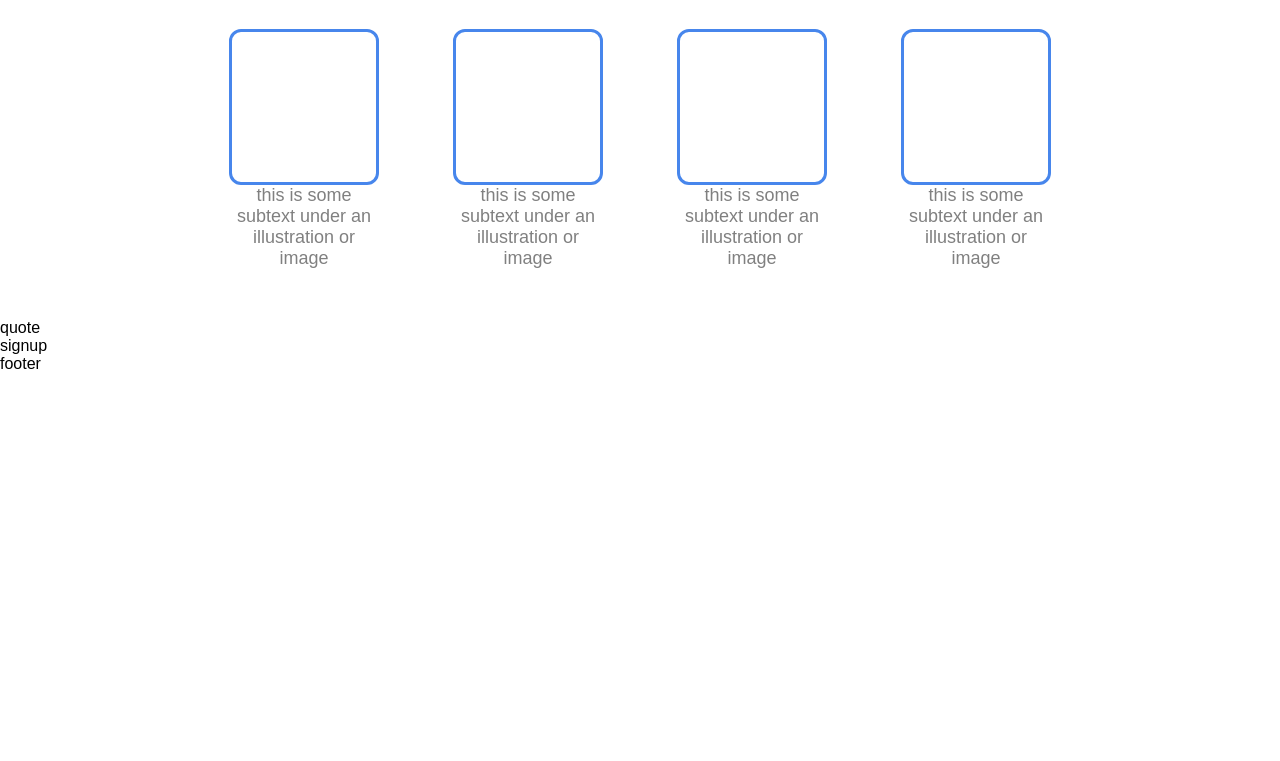
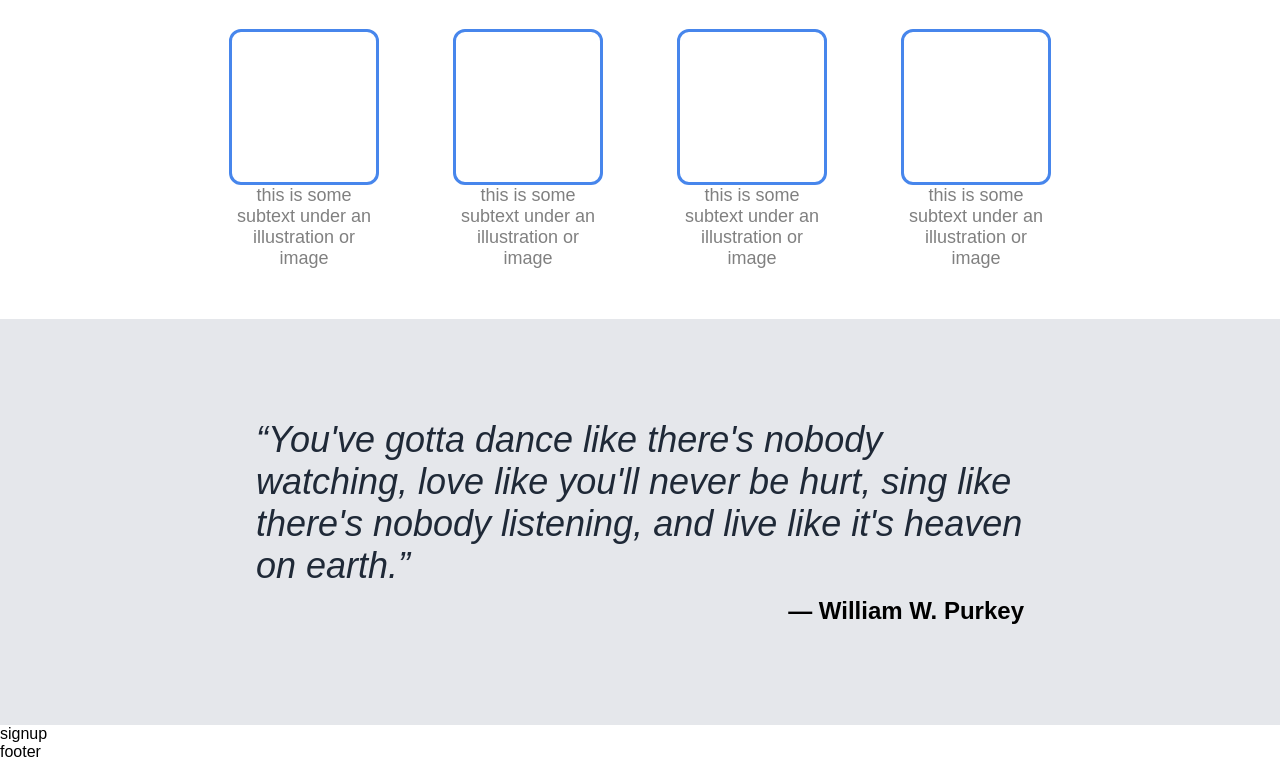
Before and after one commit to edwyip/landingpage, a plain HTML site: page index.html in a window 1280 px wide. Shown: the part 651-1412 px from the top of the page. Before the commit the page ends 1024 px from the top, so only its background shows below. Drawn offline with Linux system fonts and the light colour scheme.

Commit message:
Finished contents and stylings for QUOTE section.

```diff
--- a/index.html
+++ b/index.html
@@ -53,7 +53,12 @@
             </div>
         </div>
     </div>
-    <div class="quote">quote</div>
+    <div class="quote">
+        <div>
+            “You've gotta dance like there's nobody watching, love like you'll never be hurt, sing like there's nobody listening, and live like it's heaven on earth.”
+        </div>
+        <div class="author">― William W. Purkey</div>
+    </div>
     <div class="signup">signup</div>
     <div class="footer">footer</div>
 </body>
--- a/style.css
+++ b/style.css
@@ -103,3 +103,22 @@ button{
     border: 3px solid #4786ec;
     border-radius: 12px
 }
+
+/* QUOTE SECTION */
+.quote{
+    background-color:#E5E7EB;
+    font-style: italic;
+    font-weight: 300;
+    font-size: 36px;
+    color: #1F2937;
+    padding: 100px 20%;
+}
+
+.author{
+    margin-top: 10px;
+    text-align: end;
+    font-size: 24px;
+    font-weight: 700;
+    font-style: normal;
+    color: black;
+}
```
